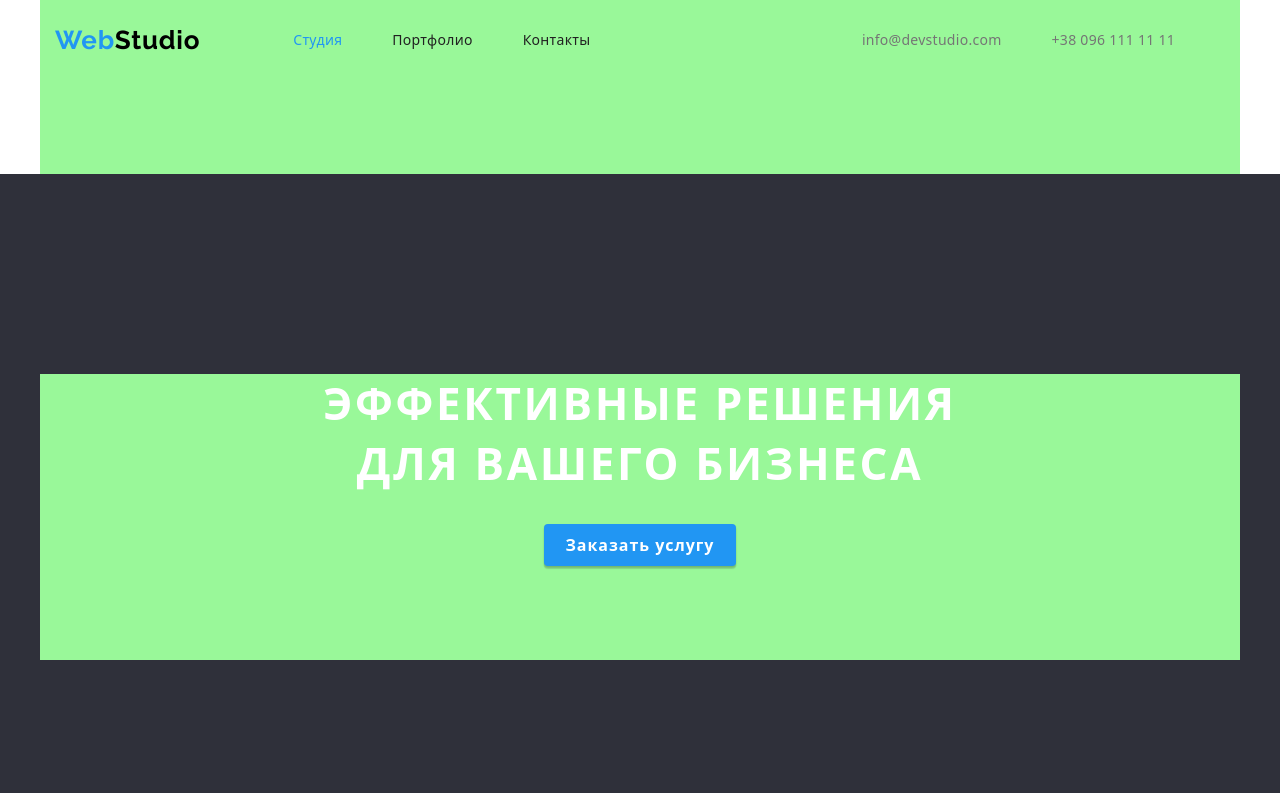
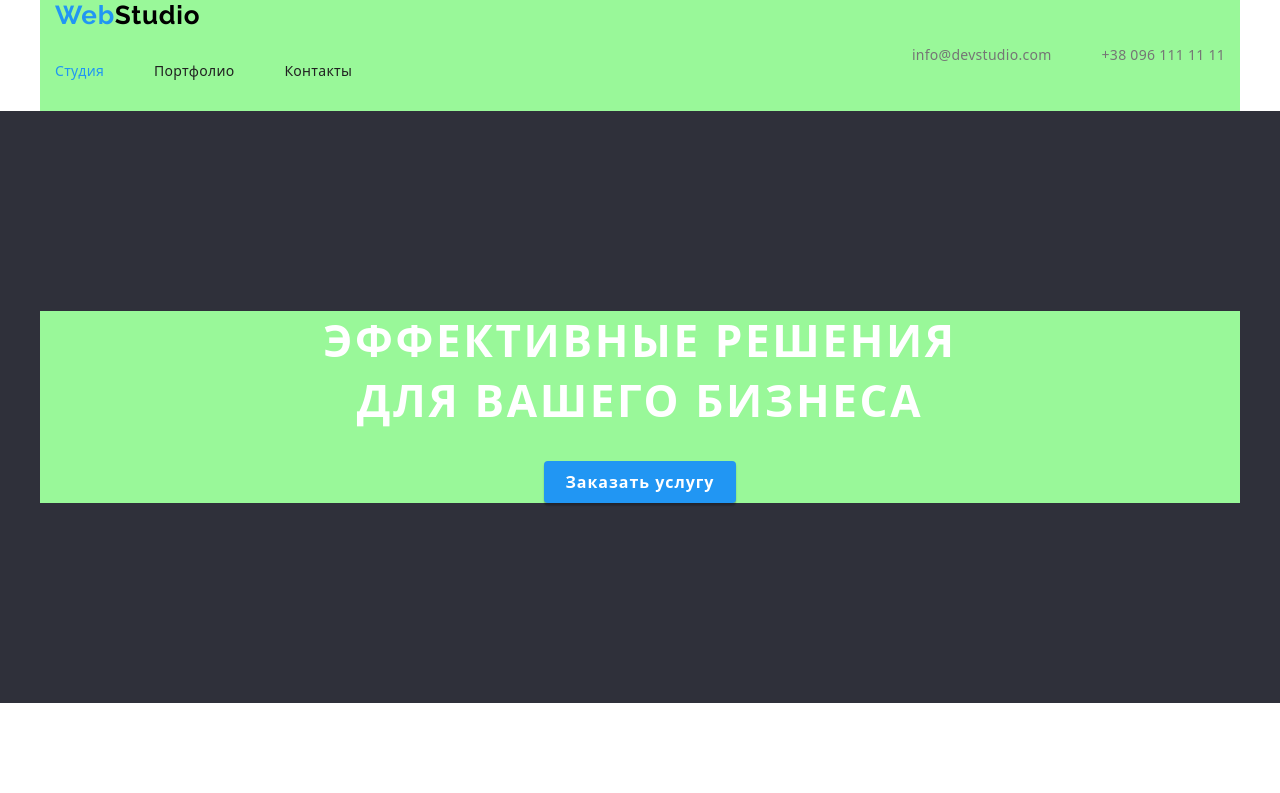
Before and after one commit to hannab2901/goit-markup-hw-03, a plain HTML site: page index.html in a window 1280 px wide. Shown: the top 793 px of the page. Drawn offline with nearby package versions, Linux system fonts and the light colour scheme.

Commit message:
Update styles.css

```diff
--- a/css/styles.css
+++ b/css/styles.css
@@ -64,7 +64,6 @@ body {
   padding-left: 15px;
   padding-right: 15px;
   margin: 0 auto;
-  padding-bottom: 94px;
   background-color: rgb(153, 248, 153);
 }
 
@@ -89,25 +88,22 @@ body {
   display: flex;
   align-items: center;
 }
-.header-nav {
-  display: flex;
-  align-items: center;
-}
 .header-ul {
   display: flex;
   padding-top: 32px;
   padding-bottom: 32px;
 }
 
-.header-ul .nav {
+.header-ul li:not(:last-child) {
   margin-right: 50px;
 }
 .header-inf {
   display: flex;
   margin-left: auto;
+  margin-right: 0;
 }
 
-.header-inf .info {
+.header-inf li:not(:last-child) {
   margin-right: 50px;
 }
 
```
